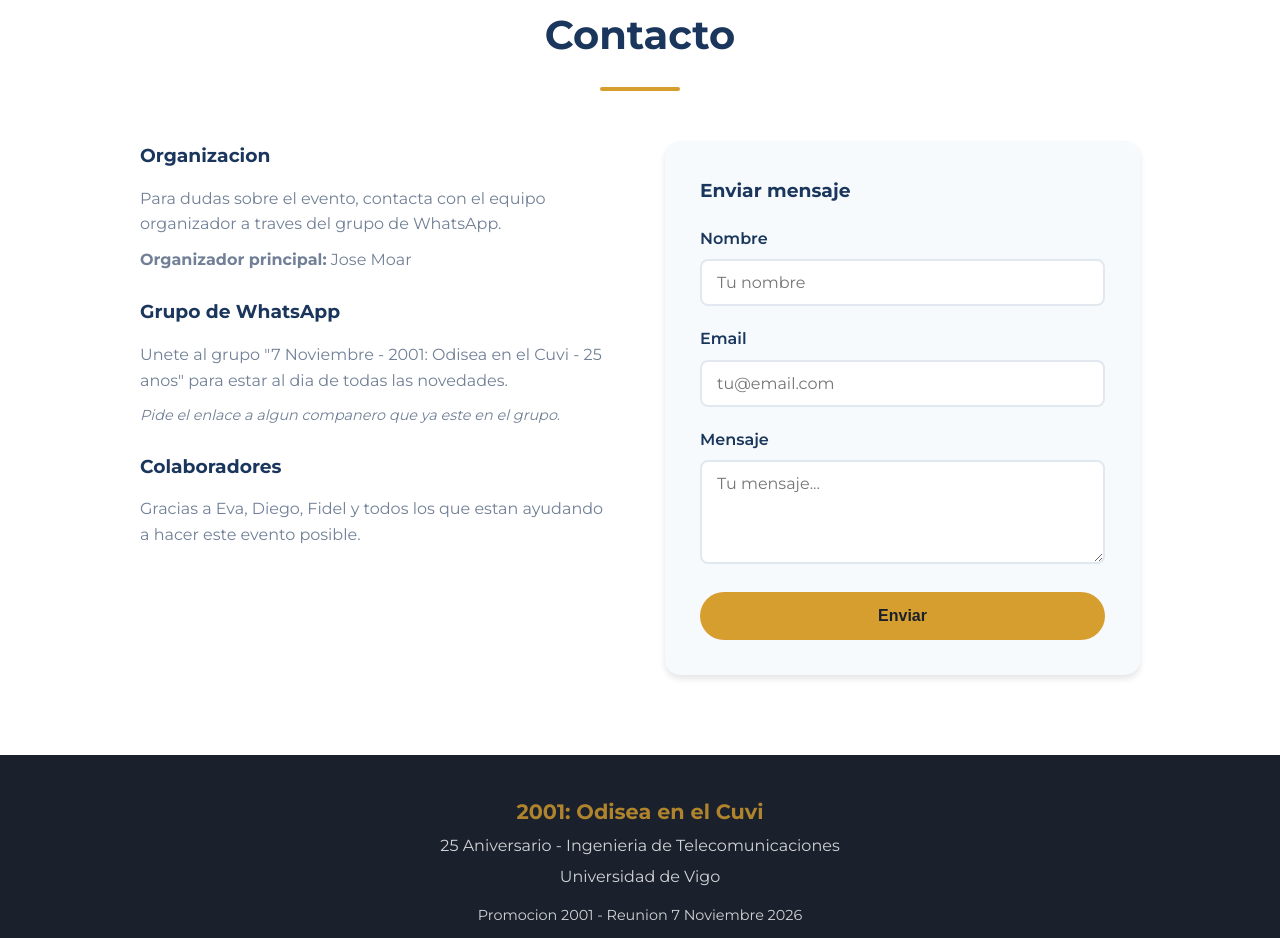
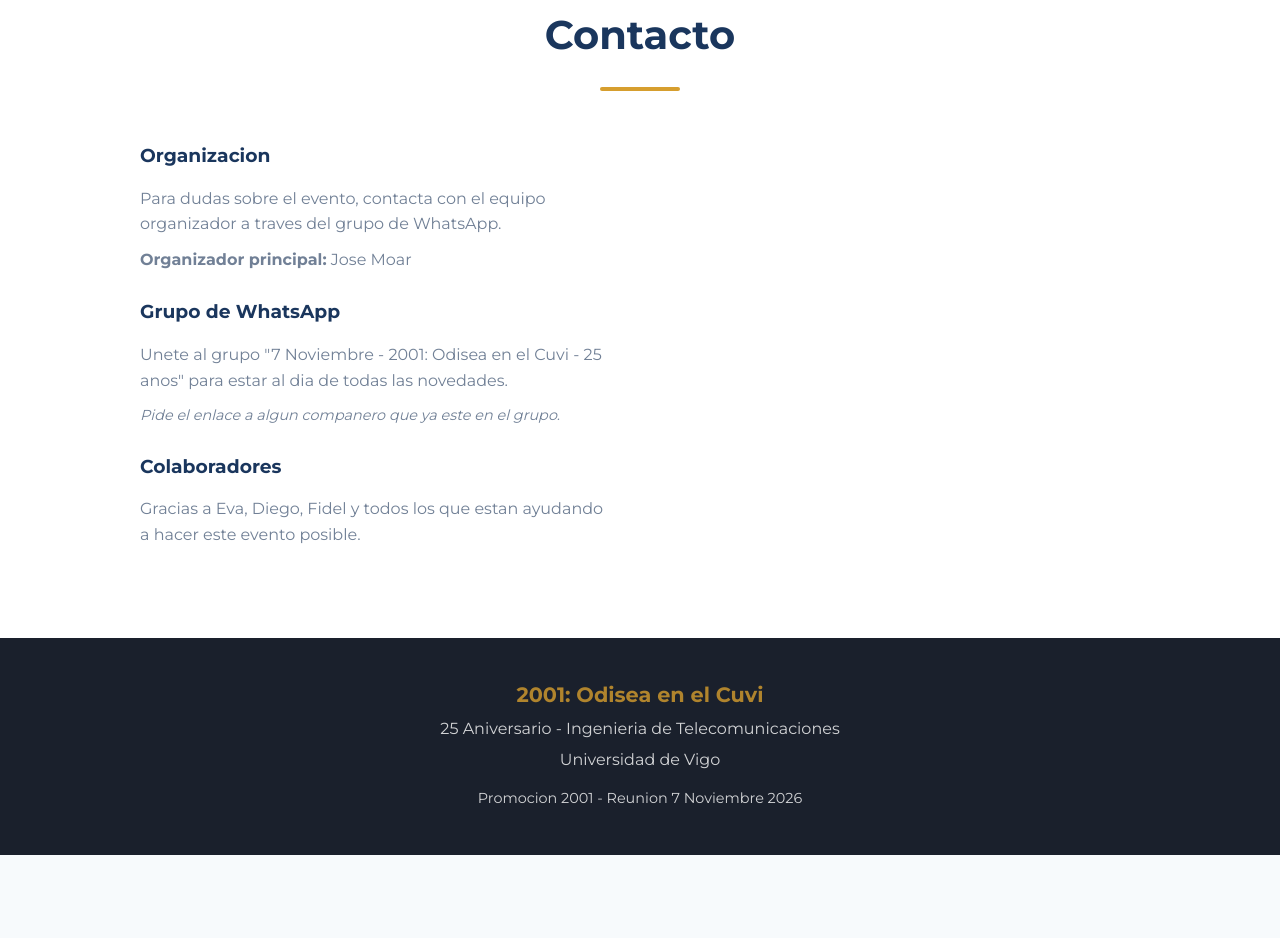
Before and after one commit to elbenxo/teleco-vigo-25, a plain HTML site: page index.html in a window 1280 px wide. Shown: the part 5499-6437 px from the top of the page. After the commit the page ends 6354 px from the top, so only its background shows below. Drawn offline with Linux system fonts and the light colour scheme.

Commit message:
Eliminar formulario de contacto

```diff
--- a/index.html
+++ b/index.html
@@ -261,24 +261,6 @@
                     <p>Gracias a Eva, Diego, Fidel y todos los que estan ayudando a hacer este evento posible.</p>
                 </div>
 
-                <div class="contacto-form-wrapper">
-                    <h3>Enviar mensaje</h3>
-                    <form id="contactForm">
-                        <div class="form-group">
-                            <label for="nombre">Nombre</label>
-                            <input type="text" id="nombre" name="nombre" required placeholder="Tu nombre">
-                        </div>
-                        <div class="form-group">
-                            <label for="email">Email</label>
-                            <input type="email" id="email" name="email" required placeholder="tu@email.com">
-                        </div>
-                        <div class="form-group">
-                            <label for="mensaje">Mensaje</label>
-                            <textarea id="mensaje" name="mensaje" rows="4" required placeholder="Tu mensaje..."></textarea>
-                        </div>
-                        <button type="submit" class="btn btn-primary">Enviar</button>
-                    </form>
-                </div>
             </div>
         </div>
     </section>
```
